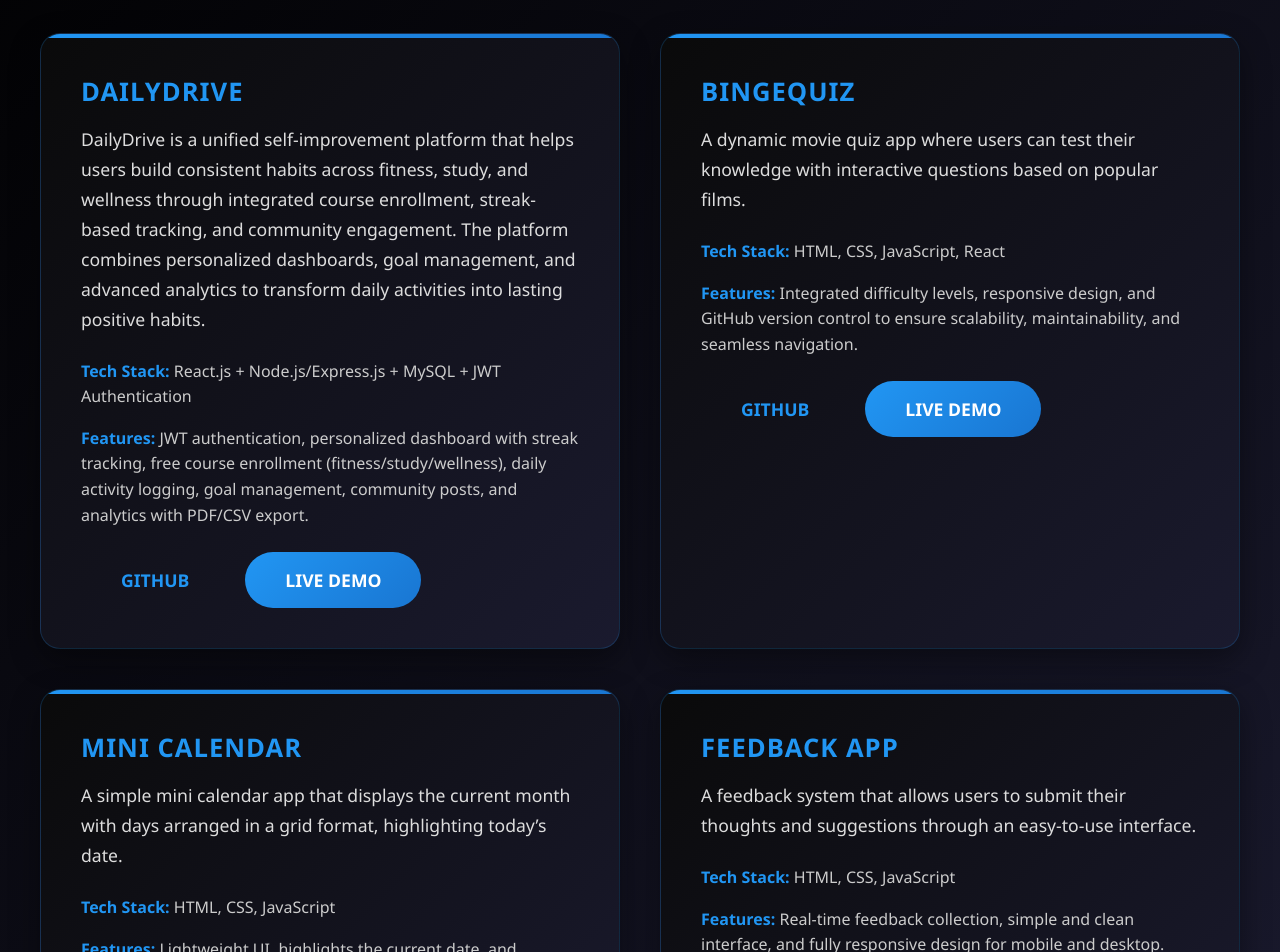
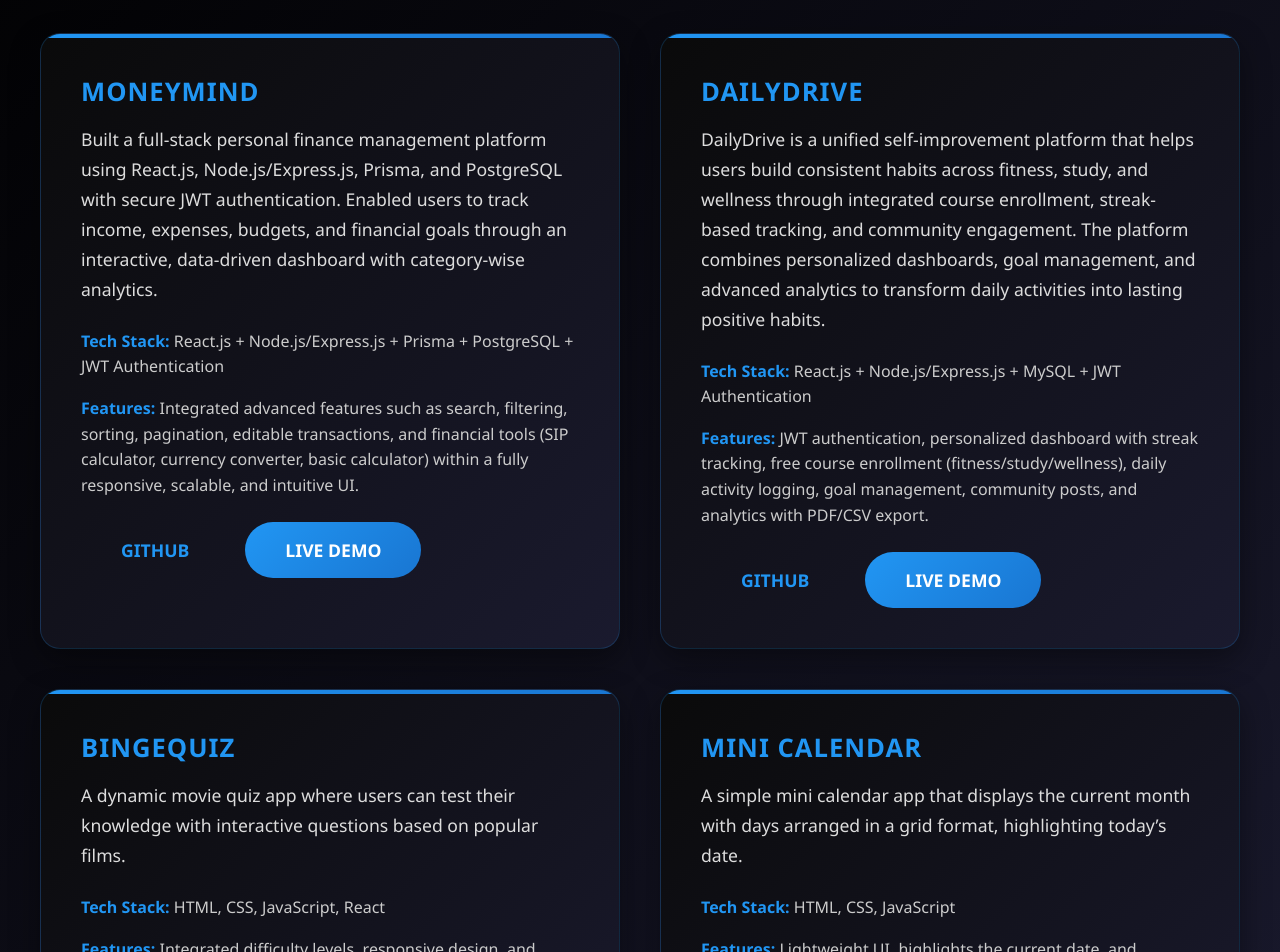
Before and after one commit to Lakshyalamba/my-portfolio, a React (Vite) app: page /projects in a window 1280 px wide. Shown: the part 340-1292 px from the top of the page. Built offline with nearby package versions, Linux system fonts and the light colour scheme.

Commit message:
Added project

```diff
--- a/src/pages/Projects.jsx
+++ b/src/pages/Projects.jsx
@@ -5,6 +5,17 @@ function Projects() {
   const projects = [
     {
       id: 1,
+      title: "MoneyMind",
+      description:
+        "Built a full-stack personal finance management platform using React.js, Node.js/Express.js, Prisma, and PostgreSQL with secure JWT authentication. Enabled users to track income, expenses, budgets, and financial goals through an interactive, data-driven dashboard with category-wise analytics.",
+      techStack: "React.js + Node.js/Express.js + Prisma + PostgreSQL + JWT Authentication",
+      features:
+        "Integrated advanced features such as search, filtering, sorting, pagination, editable transactions, and financial tools (SIP calculator, currency converter, basic calculator) within a fully responsive, scalable, and intuitive UI.",
+      github: "https://github.com/Lakshyalamba/moneymind",
+      demo: "https://moneymind-personalfinance.netlify.app/",
+    },
+    {
+      id: 2,
       title: "DailyDrive",
       description:
         "DailyDrive is a unified self-improvement platform that helps users build consistent habits across fitness, study, and wellness through integrated course enrollment, streak-based tracking, and community engagement. The platform combines personalized dashboards, goal management, and advanced analytics to transform daily activities into lasting positive habits.",
@@ -15,7 +26,7 @@ function Projects() {
       demo: "https://dailydrive-anfy.vercel.app/",
     },
     {
-      id: 2,
+      id: 3,
       title: "Bingequiz",
       description:
         "A dynamic movie quiz app where users can test their knowledge with interactive questions based on popular films.",
@@ -26,7 +37,7 @@ function Projects() {
       demo: "https://bingequiz.netlify.app/",
     },
     {
-      id: 3,
+      id: 4,
       title: "Mini Calendar",
       description:
         "A simple mini calendar app that displays the current month with days arranged in a grid format, highlighting today’s date.",
@@ -36,17 +47,7 @@ function Projects() {
       github: "https://github.com/Lakshyalamba/Mini-Calender",
       demo: "https://mini-calender-mu.vercel.app/",
     },
-    {
-      id: 4,
-      title: "Feedback App",
-      description:
-        "A feedback system that allows users to submit their thoughts and suggestions through an easy-to-use interface.",
-      techStack: "HTML, CSS, JavaScript",
-      features:
-        "Real-time feedback collection, simple and clean interface, and fully responsive design for mobile and desktop.",
-      github: "https://github.com/Lakshyalamba/Feedback",
-      demo: "https://feedback-sable-seven.vercel.app/",
-    },
+
   ];
 
   return (
--- a/src/pages/Resume.jsx
+++ b/src/pages/Resume.jsx
@@ -10,9 +10,7 @@ function Resume() {
       <section className="resume-section">
         <h2>Professional Summary</h2>
         <p>
-          Aspiring Full Stack Developer with expertise in Node.js, React, JavaScript,
-          and MongoDB. Strong in Python, Data Structures and Algorithms, and MySQL,
-          with 200+ solved problems on LeetCode and a 1600+ contest rating.
+          Full Stack Developer with expertise in Node.js, React, JavaScript and MongoDB. Strong in Python, Data Structures and Algorithms, and MySQL, with 300+ solved problems on LeetCode and a 1600+ contest rating.
         </p>
       </section>
 
@@ -22,7 +20,7 @@ function Resume() {
         <div className="resume-item">
           <h3>Bachelor of Technology in Computer Science</h3>
           <p>Newton School of Technology, Rishihood University, 2024 - 2028</p>
-          <p>CGPA: 7.87/10</p>
+          <p>CGPA: 7.935/10</p>
         </div>
         <div className="resume-item">
           <h3>Intermediate (Class XII)</h3>
```
